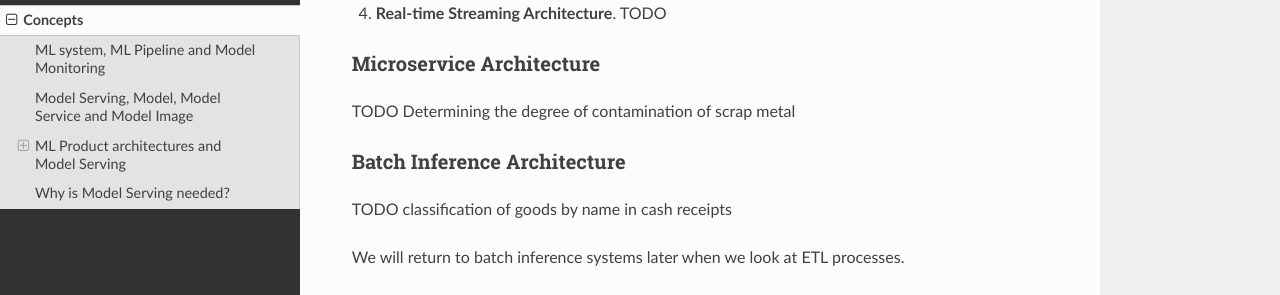
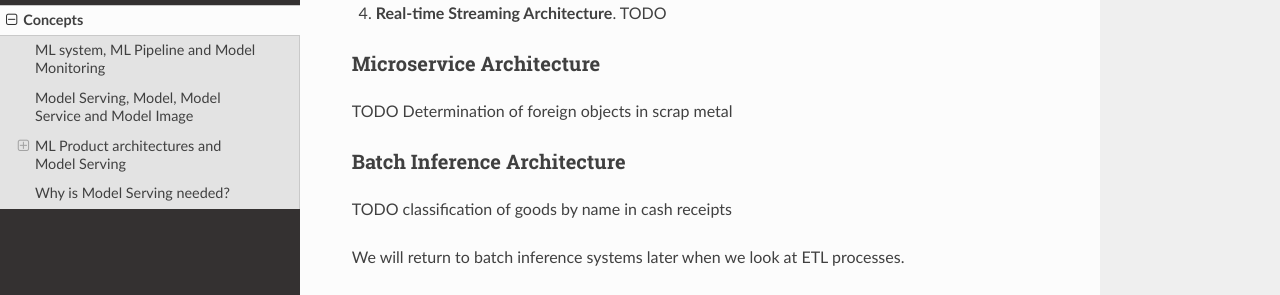
Before and after one commit to 4-DS/SinaraML-Def-Guide, a Sphinx documentation site: the page built from docs/source/concepts.rst, in a window 1280 px wide and 900 px high, scrolled down 2415 px. Shown: the part 156-451 px from the top of the window. Built offline with Sphinx 7.4.7 and the Read the Docs theme 2.0.0, drawn with Linux system fonts in a browser that asks for light colours.

Commit message:
Update concepts.rst

```diff
--- a/docs/source/concepts.rst
+++ b/docs/source/concepts.rst
@@ -49,7 +49,7 @@ There are four types of ML product architectures:
 Microservice Architecture
 =========================
 TODO
-Determining the degree of contamination of scrap metal
+Determination of foreign objects in scrap metal
 
 Batch Inference Architecture
 ============================
```
